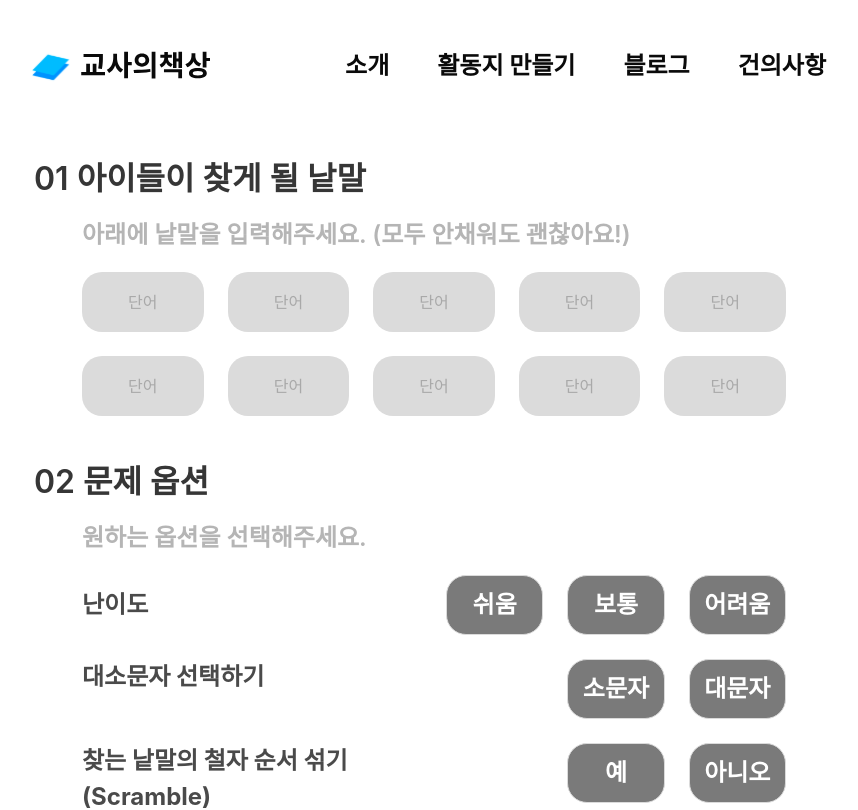
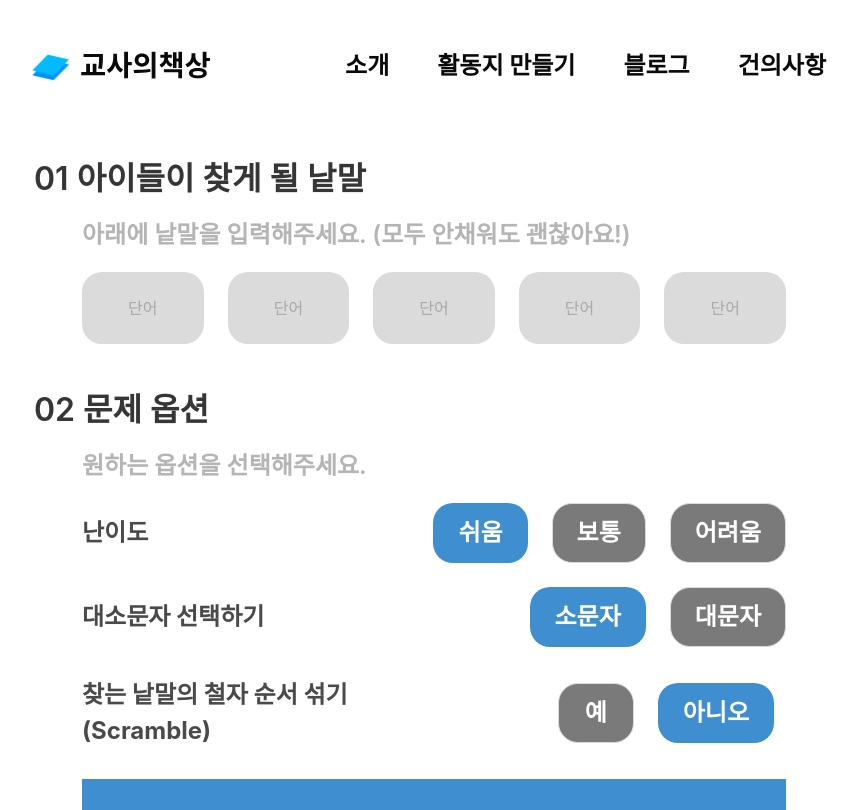
Before and after one commit to hoetaek/teacher-desk, a Vue app in the folder teacher_desk_vue/: page /worksheet/en in a window 1280 px wide. Shown: the top 810 px of the page, without its empty margins (206-1064 px from the left). Built offline with nearby package versions, Linux system fonts and the light colour scheme.

Commit message:
feat: components for selecting wordsearch options

```diff
--- /dev/null
+++ b/teacher_desk_vue/src/components/EnterWord.vue
@@ -0,0 +1,52 @@
+<template>
+  <div class="tile is-ancestor">
+    <div class="tile is-parent">
+      <article class="tile is-child notification has-background-grey-lighter is-rounded">
+        <input
+          class="input is-static center-block"
+          type="text"
+          placeholder="단어"
+        >
+      </article>
+    </div>
+    <div class="tile is-parent">
+      <article class="tile is-child notification has-background-grey-lighter is-rounded">
+        <input
+          class="input is-static center-block"
+          type="text"
+          placeholder="단어"
+        >
+      </article>
+    </div>
+    <div class="tile is-parent">
+      <article class="tile is-child notification has-background-grey-lighter is-rounded">
+        <input
+          class="input is-static center-block"
+          type="text"
+          placeholder="단어"
+        >
+      </article>
+    </div>
+    <div class="tile is-parent">
+      <article class="tile is-child notification has-background-grey-lighter is-rounded">
+        <input
+          class="input is-static center-block"
+          type="text"
+          placeholder="단어"
+        >
+      </article>
+    </div>
+    <div class="tile is-parent">
+      <article class="tile is-child notification has-background-grey-lighter is-rounded">
+        <input
+          class="input is-static center-block"
+          type="text"
+          placeholder="단어"
+        >
+      </article>
+    </div>
+  </div>
+</template>
+<script>
+export default {};
+</script>
--- /dev/null
+++ b/teacher_desk_vue/src/components/SelectionButtons/SelectionButtons.vue
@@ -0,0 +1,45 @@
+<template>
+  <div class="column">
+    <div class="tile is-ancestor">
+      <slot></slot>
+      <div
+        class="tile is-parent"
+        v-for="(button_info, index) in button_infos"
+        :key="index"
+      >
+        <button
+          :class="[defaultClass, {'is-info':selected_data==button_info.value, 'has-background-grey':selected_data!=button_info.value}]"
+          @click="$emit('buttonSeletedEvent', button_info.value)"
+        >
+          {{ button_info.name }}
+        </button>
+      </div>
+    </div>
+  </div>
+</template>
+<script>
+export default {
+  data() {
+    return {
+      defaultClass:
+        "button is-fullwidth is-fullheight has-text-white is-size-4 has-text-weight-bold",
+    };
+  },
+  computed: {
+    classObject() {
+      return { "is-info": true };
+    },
+  },
+  emits: ["buttonSeletedEvent"],
+  props: {
+    button_infos: Array,
+    selected_data: String,
+  },
+};
+</script>
+
+<style scoped>
+.button {
+  border-radius: 20px;
+}
+</style>
--- a/teacher_desk_vue/src/views/WordsearchEnglishView.vue
+++ b/teacher_desk_vue/src/views/WordsearchEnglishView.vue
@@ -1,161 +1,136 @@
 <template>
   <section class="section">
 
-
     <div class="title is-3">01 아이들이 찾게 될 낱말</div>
-
 
     <div class="mx-6 mb-6">
 
       <div class="title is-4 has-text-grey-light">아래에 낱말을 입력해주세요. (모두 안채워도 괜찮아요!)</div>
-            <form class="has-text-centered" method="get">
-                <div class="tile is-ancestor">
-                    <div class="tile is-parent">
-                        <article class="tile is-child notification has-background-grey-lighter is-rounded">
-                            <input class="input is-static center-block" type="text" placeholder="단어">
-                        </article>
-                    </div>
-                    <div class="tile is-parent">
-                        <article class="tile is-child notification has-background-grey-lighter is-rounded">
-                            <input class="input is-static center-block" type="text" placeholder="단어">
-                        </article>
-                    </div>
-                    <div class="tile is-parent">
-                        <article class="tile is-child notification has-background-grey-lighter is-rounded">
-                            <input class="input is-static center-block" type="text" placeholder="단어">
-                        </article>
-                    </div>
-                    <div class="tile is-parent">
-                        <article class="tile is-child notification has-background-grey-lighter is-rounded">
-                            <input class="input is-static center-block" type="text" placeholder="단어">
-                        </article>
-                    </div>
-                    <div class="tile is-parent">
-                        <article class="tile is-child notification has-background-grey-lighter is-rounded">
-                            <input class="input is-static center-block" type="text" placeholder="단어">
-                        </article>
-                    </div>
-                </div>
-                <div class="tile is-ancestor">
-                    <div class="tile is-parent">
-                        <article class="tile is-child notification has-background-grey-lighter is-rounded">
-                            <input class="input is-static center-block" type="text" placeholder="단어">
-                        </article>
-                    </div>
-                    <div class="tile is-parent">
-                        <article class="tile is-child notification has-background-grey-lighter is-rounded">
-                            <input class="input is-static center-block" type="text" placeholder="단어">
-                        </article>
-                    </div>
-                    <div class="tile is-parent">
-                        <article class="tile is-child notification has-background-grey-lighter is-rounded">
-                            <input class="input is-static center-block" type="text" placeholder="단어">
-                        </article>
-                    </div>
-                    <div class="tile is-parent">
-                        <article class="tile is-child notification has-background-grey-lighter is-rounded">
-                            <input class="input is-static center-block" type="text" placeholder="단어">
-                        </article>
-                    </div>
-                    <div class="tile is-parent">
-                        <article class="tile is-child notification has-background-grey-lighter is-rounded">
-                            <input class="input is-static center-block" type="text" placeholder="단어">
-                        </article>
-                    </div>
-                </div>
+      <form
+        class="has-text-centered"
+        method="get"
+      >
+        <enter-word :words="words"></enter-word>
       </form>
     </div>
     <div class="title is-3">02 문제 옵션</div>
     <div class="mx-6 mb-6">
       <div class="title is-4 has-text-grey-light">원하는 옵션을 선택해주세요.</div>
+
       <div class="columns is-vcentered">
         <div class="column is-size-4 has-text-weight-bold">
           난이도
         </div>
-                <div class="column">
-                    <div class="tile is-ancestor">
-                        <div class="tile is-parent">
-                            <button
-                                class="tile button is-child has-background-grey has-text-white is-size-4-desktop is-size-5-tablet is-size-6-mobile has-text-weight-bold">
-                                쉬움
-                            </button>
+        <selection-buttons
+          :button_infos="difficulty_options"
+          :selected_data="difficulty"
+          @buttonSeletedEvent="selectDifficulty"
+        ></selection-buttons>
       </div>
-                        <div class="tile is-parent">
-                            <button
-                                class="tile button is-child has-background-grey has-text-white is-size-4-desktop is-size-5-tablet is-size-6-mobile has-text-weight-bold">
-                                보통
-                            </button>
-                        </div>
-                        <div class="tile is-parent">
-                            <button
-                                class="tile button is-child has-background-grey has-text-white is-size-4-desktop is-size-5-tablet is-size-6-mobile has-text-weight-bold">
-                                어려움
-                            </button>
-                        </div>
-                    </div>
-                </div>
-            </div>
-            <div class="columns">
+
+      <div class="columns is-vcentered">
         <div class="column is-size-4 has-text-weight-bold">
           대소문자 선택하기
         </div>
-                <div class="column">
-                    <div class="tile is-ancestor">
+        <selection-buttons
+          :button_infos="alphabetCaseOptions"
+          :selected_data="alphabetCase"
+          @buttonSeletedEvent="selectAlphabetCase"
+        >
           <div class="tile is-parent">
           </div>
-                        <div class="tile is-parent">
-                            <button
-                                class="tile button is-child has-background-grey has-text-white is-size-4 has-text-weight-bold">
-                                소문자
-                            </button>
-                        </div>
-                        <div class="tile is-parent">
-                            <button
-                                class="tile button is-child has-background-grey has-text-white is-size-4 has-text-weight-bold">
-                                대문자
-                            </button>
-                        </div>
+        </selection-buttons>
 
       </div>
-                </div>
-            </div>
-            <div class="columns">
+      <div class="columns is-vcentered">
         <div class="column is-size-4 has-text-weight-bold">
           찾는 낱말의 철자 순서 섞기 (Scramble)
         </div>
         <div class="column">
-                    <div class="tile is-ancestor">
+          <selection-buttons
+            :button_infos="isScrambledOptions"
+            :selected_data="isScrambled"
+            @buttonSeletedEvent="selectIsScrambled"
+          >
             <div class="tile is-parent">
             </div>
-                        <div class="tile is-parent">
-                            <button
-                                class="tile button is-child has-background-grey has-text-white is-size-4 has-text-weight-bold">
-                                예
-                            </button>
-                        </div>
-                        <div class="tile is-parent">
-                            <button
-                                class="tile button is-child has-background-grey has-text-white is-size-4 has-text-weight-bold">
-                                아니오
-                            </button>
-                        </div>
-
+          </selection-buttons>
         </div>
       </div>
-            </div>
-            <button type="submit" class="button is-info is-fullwidth is-size-1 has-text-weight-bold"
-                id="make-worksheet">
+      <button
+        type="submit"
+        class="button is-info is-fullwidth is-size-1 has-text-weight-bold"
+        id="make-worksheet"
+      >
         클릭하여 한글 파일로 다운로드 하기
       </button>
     </div>
   </section>
 </template>
 
+
+<script>
+import EnterWord from "@/components/EnterWord.vue";
+import SelectionButtons from "@/components/SelectionButtons/SelectionButtons.vue";
+export default {
+  components: { EnterWord, SelectionButtons },
+  data() {
+    return {
+      words: [],
+      difficulty_options: [
+        {
+          name: "쉬움",
+          value: "easy",
+        },
+        {
+          name: "보통",
+          value: "normal",
+        },
+        {
+          name: "어려움",
+          value: "difficult",
+        },
+      ],
+      alphabetCaseOptions: [
+        {
+          name: "소문자",
+          value: "undercase",
+        },
+        {
+          name: "대문자",
+          value: "uppercase",
+        },
+      ],
+      isScrambledOptions: [
+        {
+          name: "예",
+          value: "scrambled",
+        },
+        {
+          name: "아니오",
+          value: "notScrambled",
+        },
+      ],
+      difficulty: "easy",
+      alphabetCase: "undercase",
+      isScrambled: "notScrambled",
+    };
+  },
+  methods: {
+    selectDifficulty(selectedValue) {
+      this.difficulty = selectedValue;
+    },
+    selectAlphabetCase(selectedValue) {
+      this.alphabetCase = selectedValue;
+    },
+    selectIsScrambled(selectedValue) {
+      this.isScrambled = selectedValue;
+    },
+  },
+};
+</script>
+
 <style scoped lang="scss">
-.button {
-    border-radius: 20px;
-}
-
 #make-worksheet {
   border-radius: 0px;
 }
```
Also changed, not shown: teacher_desk_vue/src/components/HelloWorld.vue (deleted, +0 -59 lines), teacher_desk_vue/src/components/SelectionButtons/Template.vue (added). Lines whose indentation alone changed are shown as unchanged.
